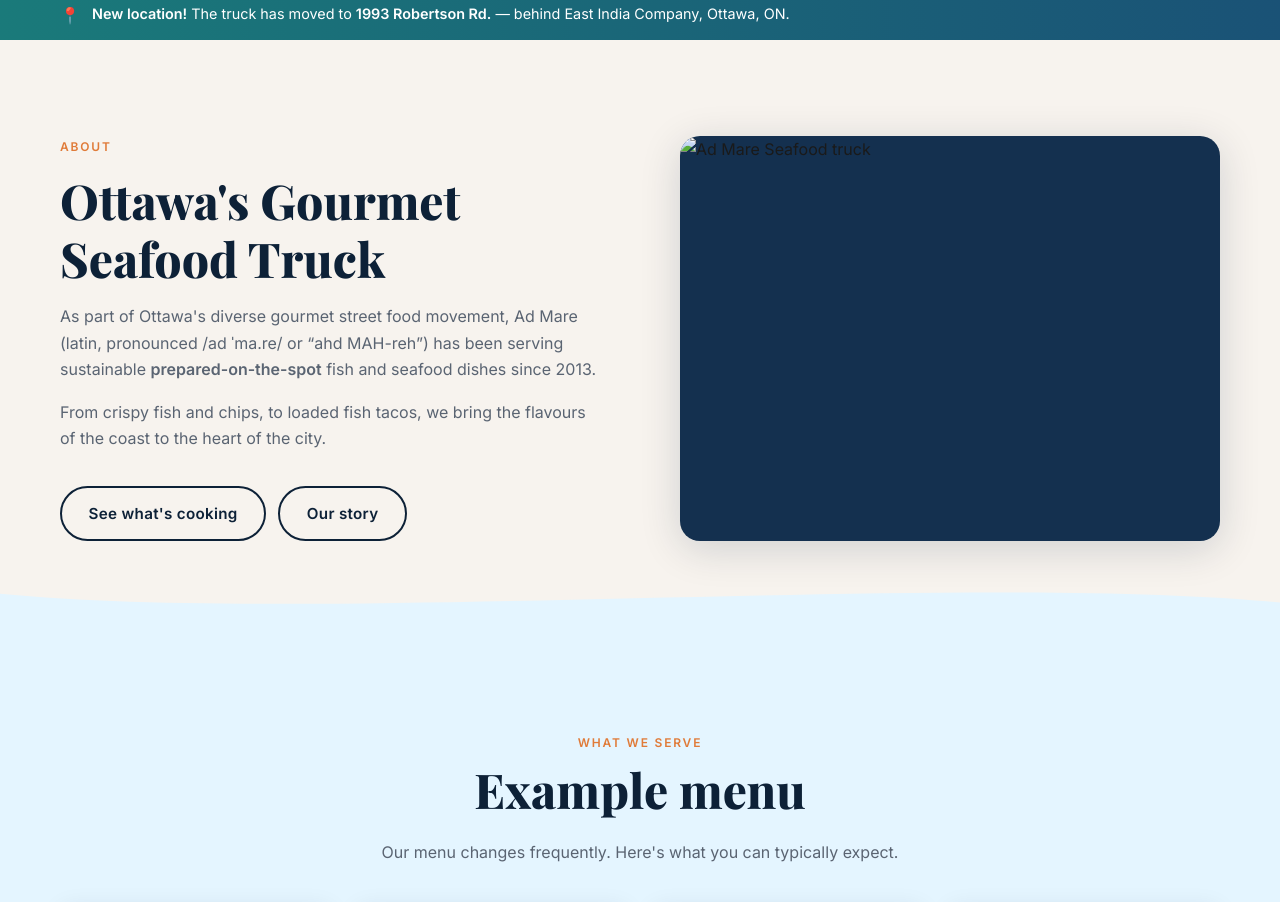
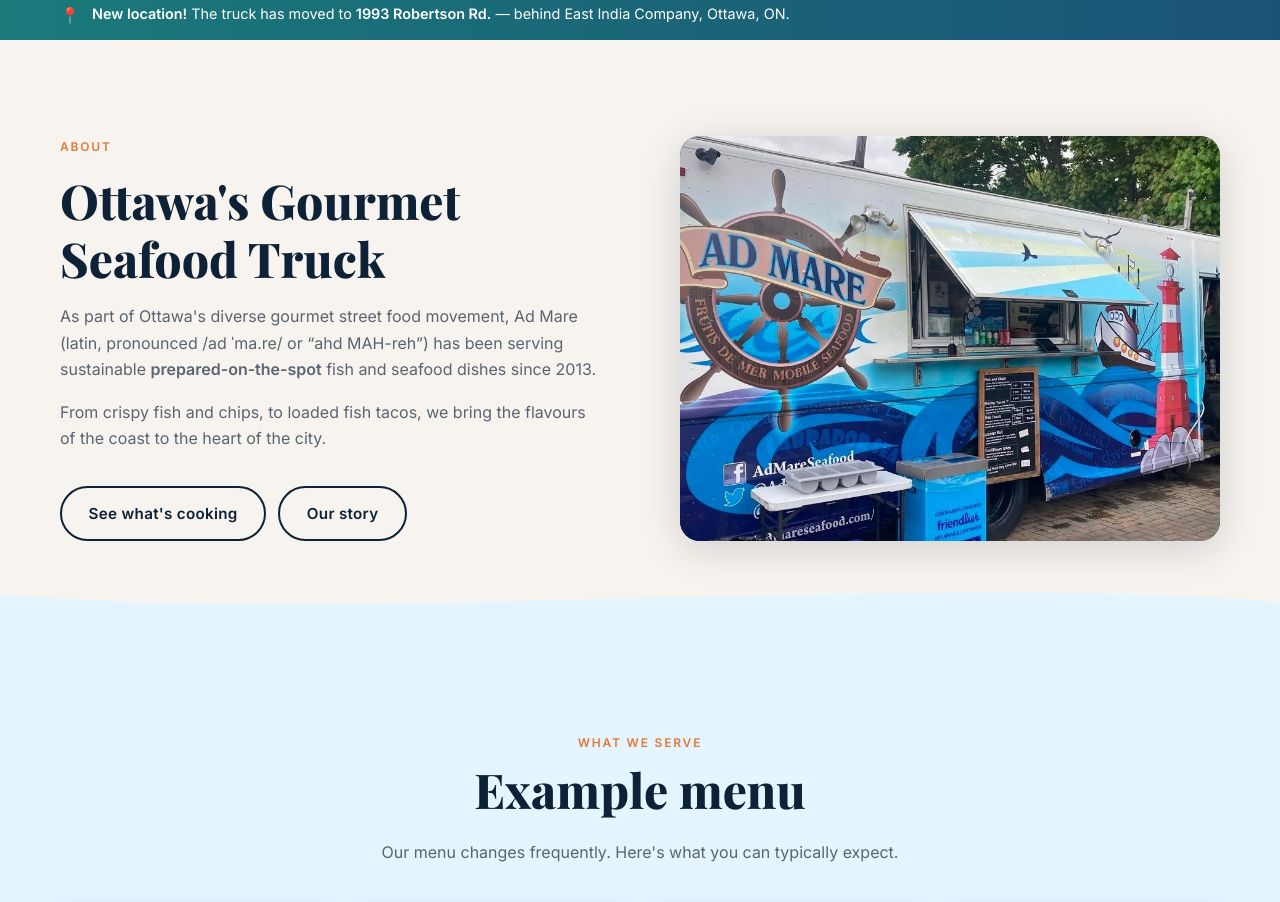
Before and after one commit to samky8/admareseafood, a website: page index.html in a window 1280 px wide. Shown: the part 811-1713 px from the top of the page. Drawn offline with nearby package versions, Linux system fonts and the light colour scheme; a web font is replaced by a local one.

Commit message:
Fixed broken image

```diff
--- a/index.html
+++ b/index.html
@@ -251,7 +251,7 @@
       </div>
       <div class="about-image">
         <div class="image-frame">
-          <img src="images/Truck4.jpg" alt="Ad Mare Seafood truck" loading="lazy" decoding="async" />
+          <img src="images/Truck4AdMareBestSeafoodOttawa.jpg" alt="Ad Mare Seafood truck" loading="lazy" decoding="async" />
         </div>
       </div>
     </div>
```
